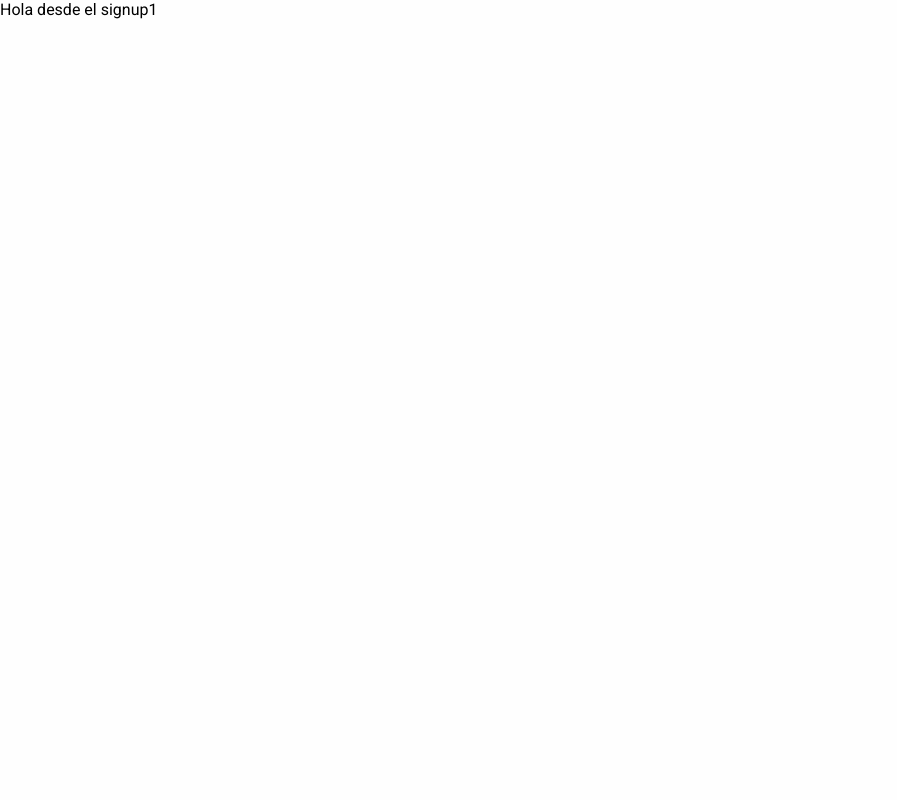
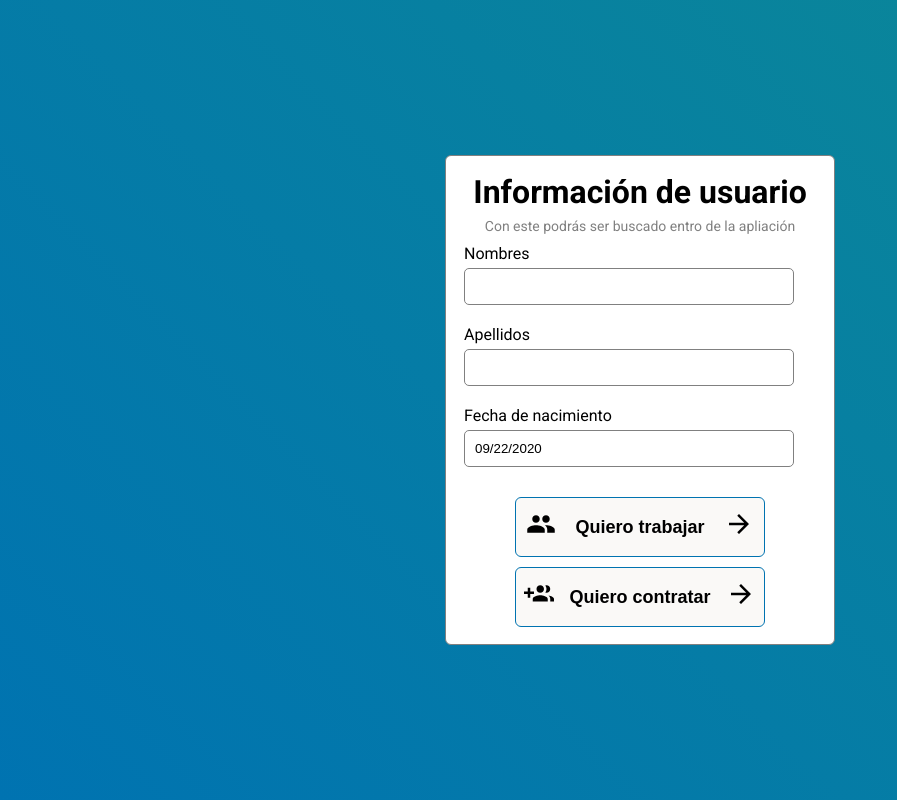
Before and after one commit to platzimaster-wedeal/wefront, a React app: page /register/userdata in a window 1280 px wide. Shown: the whole page, without its empty margins (0-897 px from the left). Built offline with nearby package versions, Linux system fonts and the light colour scheme.

Commit message:
Component to get user data added

```diff
--- a/package.json
+++ b/package.json
@@ -34,6 +34,7 @@
     "@babel/preset-react": "^7.10.4",
     "mini-css-extract-plugin": "^0.11.1",
     "react": "^16.13.1",
+    "react-datepicker": "^3.1.3",
     "react-dom": "^16.13.1",
     "react-helmet": "^6.1.0",
     "react-icons": "^3.11.0",
--- /dev/null
+++ b/src/assets/styles/components/Signup1.scss
@@ -0,0 +1,91 @@
+@import "../Vars.scss";
+
+.container1 {
+  display: flex;
+  justify-content: center;
+  align-items: center;
+  height: 100vh;
+  background: linear-gradient(45deg, $main-color, #0c8996);
+}
+
+.signup1 {
+  img {
+    width: 500px;
+    position: relative;
+    left: -70px;
+    bottom: 20px;
+  }
+
+  h1 {
+    margin: 0 auto;
+    margin-bottom: 2px;
+  }
+
+  &__form1 {
+    display: flex;
+    flex-direction: column;
+    justify-content: center;
+    background-color: $color-ligth1;
+    border: 1px solid grey;
+    border-radius: 6px;
+    height: 490px;
+    width: 390px;
+    label {
+      margin-left: 18px;
+      margin-bottom: 10px;
+    }
+    .signup1__form-input {
+      margin-bottom: 20px;
+      margin-top: 5px;
+      margin-left: 18px;
+      width: 330px;
+      height: 37px;
+      border: 1px solid grey;
+      border-radius: 5px;
+      padding-left: 10px;
+    }
+    .signup1__form-error {
+      margin-top: -20px;
+      margin-left: 20px;
+      margin-bottom: 15px;
+      color: red;
+    }
+    .signup1__form-section {
+      margin: 0 auto;
+    }
+    .signup1__form-button {
+      display: flex;
+      justify-content: space-around;
+      align-items: center;
+      width: 250px;
+      height: 60px;
+      margin-top: 10px;
+      background-color: $color-ligth2;
+      border: 1px solid $main-color;
+      border-radius: 6px;
+      color: black;
+      font-size: 18px;
+      font-weight: bold;
+      text-decoration: none;
+      transition: 0.2s ease-out;
+      &:hover {
+        background-color: #006097;
+        color: white;
+      }
+      i {
+        font-size: 30px;
+      }
+    }
+    p {
+      font-size: 14px;
+      color: grey;
+      margin: 0 auto;
+      margin-top: 5px;
+      margin-bottom: 10px;
+    }
+    a {
+      display: inline;
+      color: #0073b1;
+    }
+  }
+}
--- a/src/components/App.js
+++ b/src/components/App.js
@@ -11,7 +11,7 @@ const App = () => {
   return (
     <BrowserRouter>
       <Switch>
-        <Route exact path="/resgiter" component={Signup} />
+        <Route exact path="/register" component={Signup} />
         <Route exact path="/register/userdata" component={Signup1} />
       </Switch>
     </BrowserRouter>
--- /dev/null
+++ b/src/components/SelectDate.js
@@ -0,0 +1,20 @@
+import React, { useState } from "react";
+import DatePicker from "react-datepicker";
+import "react-datepicker/dist/react-datepicker.css";
+
+const SelectDate = (props) => {
+  const [startDate, setStartDate] = useState(new Date());
+  return (
+    <DatePicker
+      className={props.className}
+      selected={startDate}
+      onChange={(date) => setStartDate(date)}
+      peekNextMonth
+      showMonthDropdown
+      showYearDropdown
+      dropdownMode="select"
+    />
+  );
+};
+
+export default SelectDate;
--- a/src/container/Signup.js
+++ b/src/container/Signup.js
@@ -1,13 +1,22 @@
+/*  ----- SIGNUP ------ /*
+  The signup component, where the user must instruce an email and a password
+  to get into the app
+/* ------------- */
+
 import React, { Fragment, useState } from "react";
 import "../assets/styles/components/Signup.scss";
 import logo from "../assets/static/WD4.png";
 
-const Signup = () => {
+// Utils
+import hasNumber from "../utils/hasNumber";
+
+const Signup = (props) => {
   const [form, setValues] = useState({
     email: "",
     password: "",
     cpassword: "",
   });
+
   const [errorPassword, setErrorPassword] = useState({
     matchPassword: false,
     lengthPassword: false,
@@ -20,11 +29,10 @@ const Signup = () => {
       [event.target.name]: event.target.value,
     });
   };
-  function hasNumber(myString) {
-    return /\d/.test(myString);
-  }
+
   const handleSubmit = (event) => {
     event.preventDefault();
+
     if (form.password !== form.cpassword) {
       setErrorPassword({
         ...errorPassword,
@@ -37,6 +45,7 @@ const Signup = () => {
       });
       return false;
     }
+
     if (form.password.length <= 5) {
       setErrorPassword({
         ...errorPassword,
@@ -50,6 +59,7 @@ const Signup = () => {
       });
       return false;
     }
+
     if (!hasNumber(form.password)) {
       setErrorPassword({
         ...errorPassword,
@@ -63,6 +73,7 @@ const Signup = () => {
       });
       return false;
     }
+    props.history.push("/register/userdata");
   };
 
   return (
--- a/src/container/Signup1.js
+++ b/src/container/Signup1.js
@@ -1,7 +1,53 @@
-import React from "react";
+import React, { Fragment } from "react";
+import "../assets/styles/components/Signup1.scss";
+import { MdPeople, MdArrowForward, MdGroupAdd } from "react-icons/md";
+
+// compontents
+import SelectDate from "../components/SelectDate";
 
 const Signup1 = () => {
-  return <div>Hola desde el signup1</div>;
+  return (
+    <Fragment>
+      <div className="container1">
+        <div className="signup1">
+          <form className="signup1__form1">
+            <h1>Información de usuario</h1>
+            <p>Con este podrás ser buscado entro de la apliación</p>
+            <section>
+              <label className="signup1__form-label">Nombres</label>
+              <input className="signup1__form-input" type="text" />
+              <label className="signup1__form-label">Apellidos</label>
+              <input className="signup1__form-input" type="text" />
+            </section>
+            <section>
+              <label className="signup1__form-label">Fecha de nacimiento</label>
+              <SelectDate className="signup1__form-input" />
+            </section>
+            <section className="signup1__form-section">
+              <button className="signup1__form-button">
+                <i>
+                  <MdPeople />
+                </i>
+                Quiero trabajar
+                <i>
+                  <MdArrowForward />
+                </i>
+              </button>
+              <button className="signup1__form-button">
+                <i>
+                  <MdGroupAdd />
+                </i>
+                Quiero contratar{" "}
+                <i>
+                  <MdArrowForward />
+                </i>
+              </button>
+            </section>
+          </form>
+        </div>
+      </div>
+    </Fragment>
+  );
 };
 
 export default Signup1;
--- /dev/null
+++ b/src/utils/hasNumber.js
@@ -0,0 +1,5 @@
+const hasNumber = (myString) => {
+  return /\d/.test(myString);
+};
+
+export default hasNumber;
```
Also changed, not shown: 1 other file (tests, documents, lock files or other folders).
